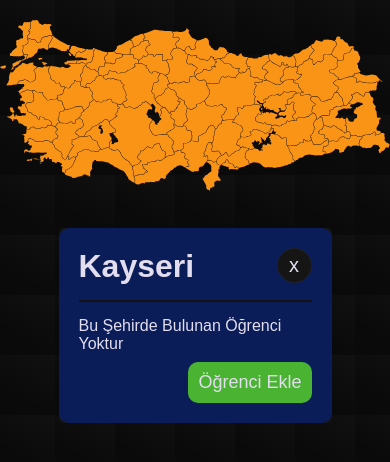
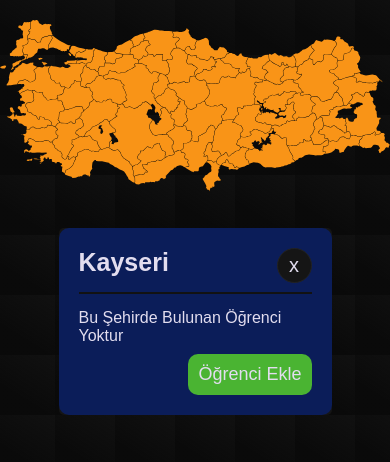
Before and after one commit to OmerEldehil/Turkey-Map-Project, a plain HTML site: page index.html in a window 390 px wide. Both pictures are taken after a click on the icon 195 px from the left and 122 px from the top of the page. Drawn offline with nearby package versions, Linux system fonts and the light colour scheme.

Commit message:
Add Media Query For Mobile

```diff
--- a/master.css
+++ b/master.css
@@ -85,6 +85,20 @@
     border-radius: 10px;
   }
 
+  @media (max-width: 767px) {
+    .container .box{
+      flex-direction: column;
+    }
+
+    .container .box .il{
+      width: 100%;
+    }
+
+    .container .box .il h1{
+      font-size: 25px;
+    }
+  }
+
   .container .box .il h1{
     margin: 0 0 15px;
     padding-bottom: 15px;
```
